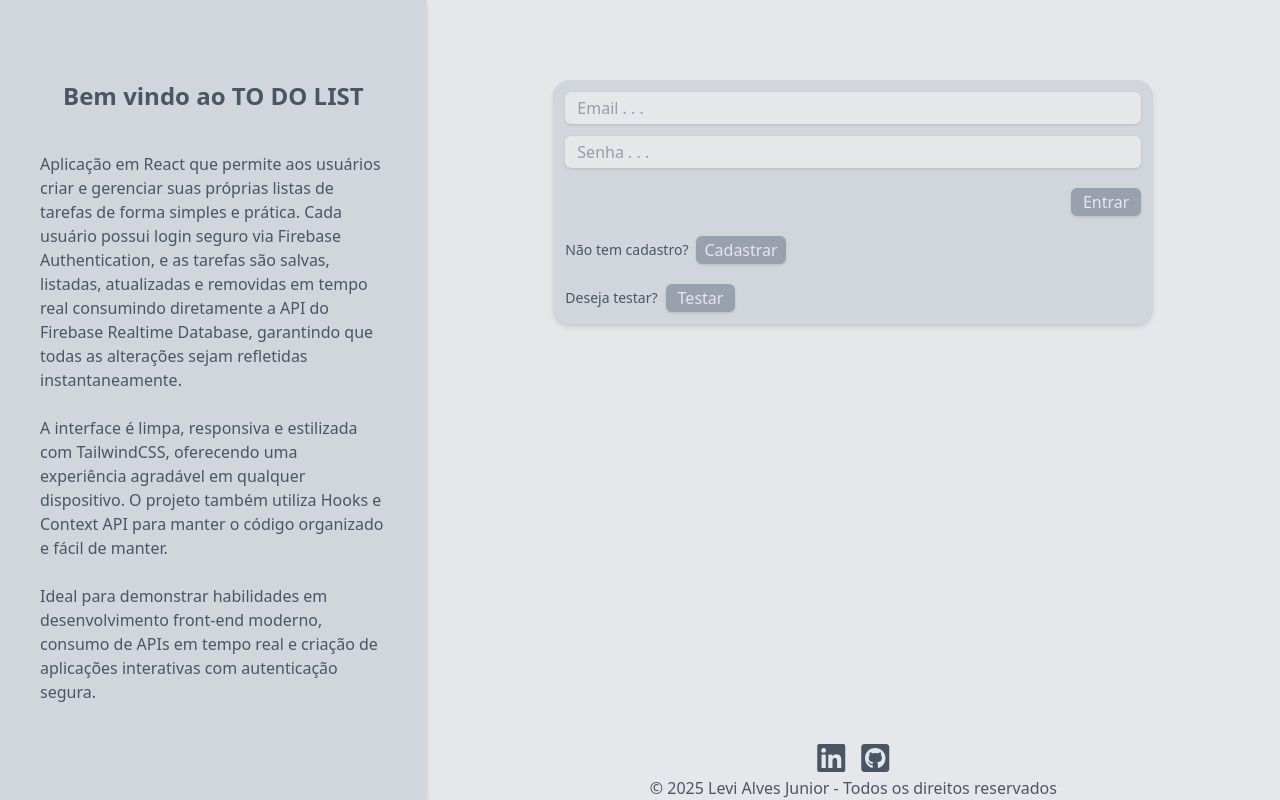
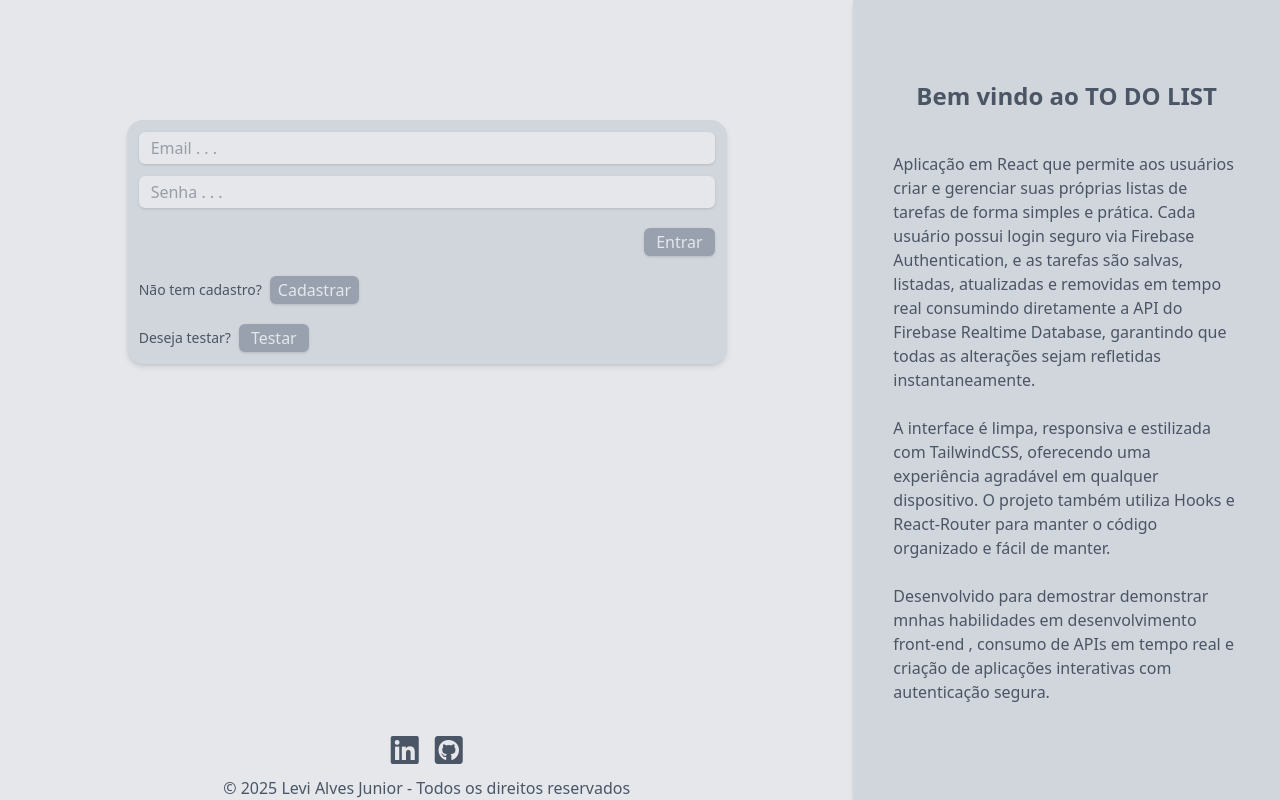
Before and after one commit to ivelcorvo/TO_DO_LIST, a React (Create React App) app: page /login in a window 1280 px wide. Built offline with nearby package versions, Linux system fonts and the light colour scheme; no server answers.

Commit message:
alterações

```diff
--- a/src/App.js
+++ b/src/App.js
@@ -29,21 +29,9 @@ function App() {
       {user && <NavBar></NavBar>}
 
       <div className={`grid flex-grow ${(user)?"grid-cols-1":"grid-cols-1 md:grid-cols-3"} rounded-md`}>
-        {!user &&
-          <div className="col-span-1 h-full">
-            <section className="bg-gray-300 h-full text-gray-600 py-20 px-10 shadow-md">
-              <h1 className="text-2xl font-bold text-center mb-10">Bem vindo ao TO DO LIST</h1>
-              <p>Aplicação em React que permite aos usuários criar e gerenciar suas próprias listas de tarefas de forma simples e prática. Cada usuário possui login seguro via Firebase Authentication, e as tarefas são salvas, listadas, atualizadas e removidas em tempo real consumindo diretamente a API do Firebase Realtime Database, garantindo que todas as alterações sejam refletidas instantaneamente.</p>
-              <br />
-              <p>A interface é limpa, responsiva e estilizada com TailwindCSS, oferecendo uma experiência agradável em qualquer dispositivo. O projeto também utiliza Hooks e Context API para manter o código organizado e fácil de manter.</p>
-              <br />
-              <p>Ideal para demonstrar habilidades em desenvolvimento front-end moderno, consumo de APIs em tempo real e criação de aplicações interativas com autenticação segura.</p>
-            </section>
-          </div>
-        }
-        <div className={`rounded-md ${(user)?"col-span-1":"col-span-2"} pt-20 px-3 flex-grow flex flex-col h-screen`}>
+        <div className={`rounded-md ${(user)?"col-span-1":"col-span-2"} px-3 flex flex-col h-screen`}>
           <div className="h-full">
-            <div className="max-w-150 bg-gray-300 rounded-2xl shadow-md p-3 mx-auto">
+            <div className="max-w-150 bg-gray-300 rounded-2xl shadow-md p-3 mx-auto mt-30">
               <BrowserRouter>
                 <Routes>
                   <Route path="/login"     element={(!user)?<Login />     :<Navigate to="/todolist" />}></Route>
@@ -55,8 +43,19 @@ function App() {
             </div>
           </div>
           <Footer></Footer>
-
         </div>
+        {!user &&
+          <div className="col-span-1 h-full">
+            <section className="bg-gray-300 h-full text-gray-600 py-20 px-10 shadow-md">
+              <h1 className="text-2xl font-bold text-center mb-10">Bem vindo ao TO DO LIST</h1>
+              <p>Aplicação em React que permite aos usuários criar e gerenciar suas próprias listas de tarefas de forma simples e prática. Cada usuário possui login seguro via Firebase Authentication, e as tarefas são salvas, listadas, atualizadas e removidas em tempo real consumindo diretamente a API do Firebase Realtime Database, garantindo que todas as alterações sejam refletidas instantaneamente.</p>
+              <br />
+              <p>A interface é limpa, responsiva e estilizada com TailwindCSS, oferecendo uma experiência agradável em qualquer dispositivo. O projeto também utiliza Hooks e React-Router para manter o código organizado e fácil de manter.</p>
+              <br />
+              <p>Desenvolvido para demostrar demonstrar mnhas habilidades em desenvolvimento front-end , consumo de APIs em tempo real e criação de aplicações interativas com autenticação segura.</p>
+            </section>
+          </div>
+        }
       </div>
     </div>
   );
--- a/src/component/Footer.jsx
+++ b/src/component/Footer.jsx
@@ -1,11 +1,11 @@
 const Footer = () => {
   return (
     <footer className=" px-3 pt-5 flex flex-col justify-center items-center">
-      <div className="mx-auto md:mx-0 mt-5 md:mt-0" >
-        <a href="https://www.linkedin.com/in/levi-alves-junior-09b91a189/" target="_blank" rel="noreferrer" className="m-2">
+      <div className="mx-auto md:mx-0 mt-5 md:mt-0 flex" >
+        <a href="https://www.linkedin.com/in/levi-alves-junior-09b91a189/" target="_blank" rel="noreferrer" className="m-2 hover:scale-150 block">
           <i className="text-gray-600 fa-brands fa-linkedin fa-2x"></i>
         </a>
-        <a href="https://github.com/ivelcorvo" target="_blank" rel="noreferrer" className="m-2">
+        <a href="https://github.com/ivelcorvo" target="_blank" rel="noreferrer" className="m-2 hover:scale-150 block">
           <i className="text-gray-600 fa-brands fa-square-github fa-2x"></i>
         </a>
       </div>
```
